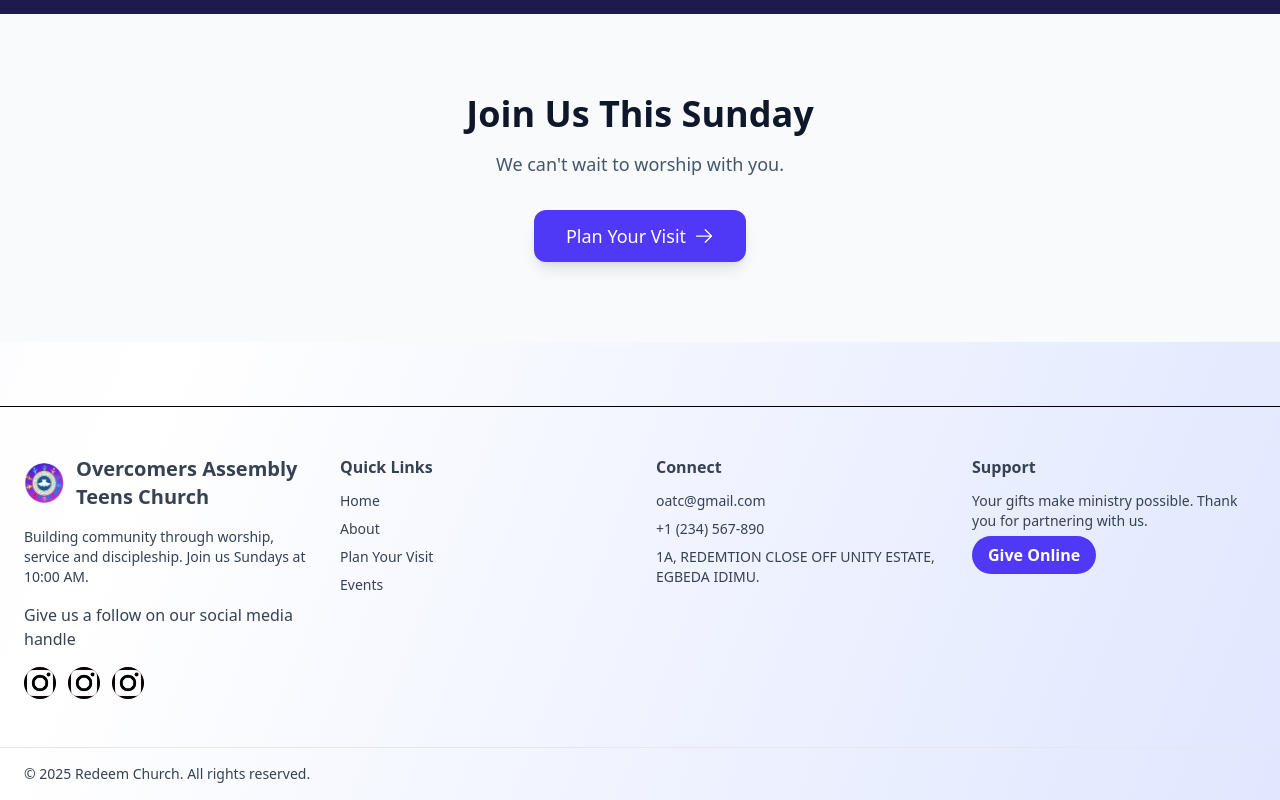
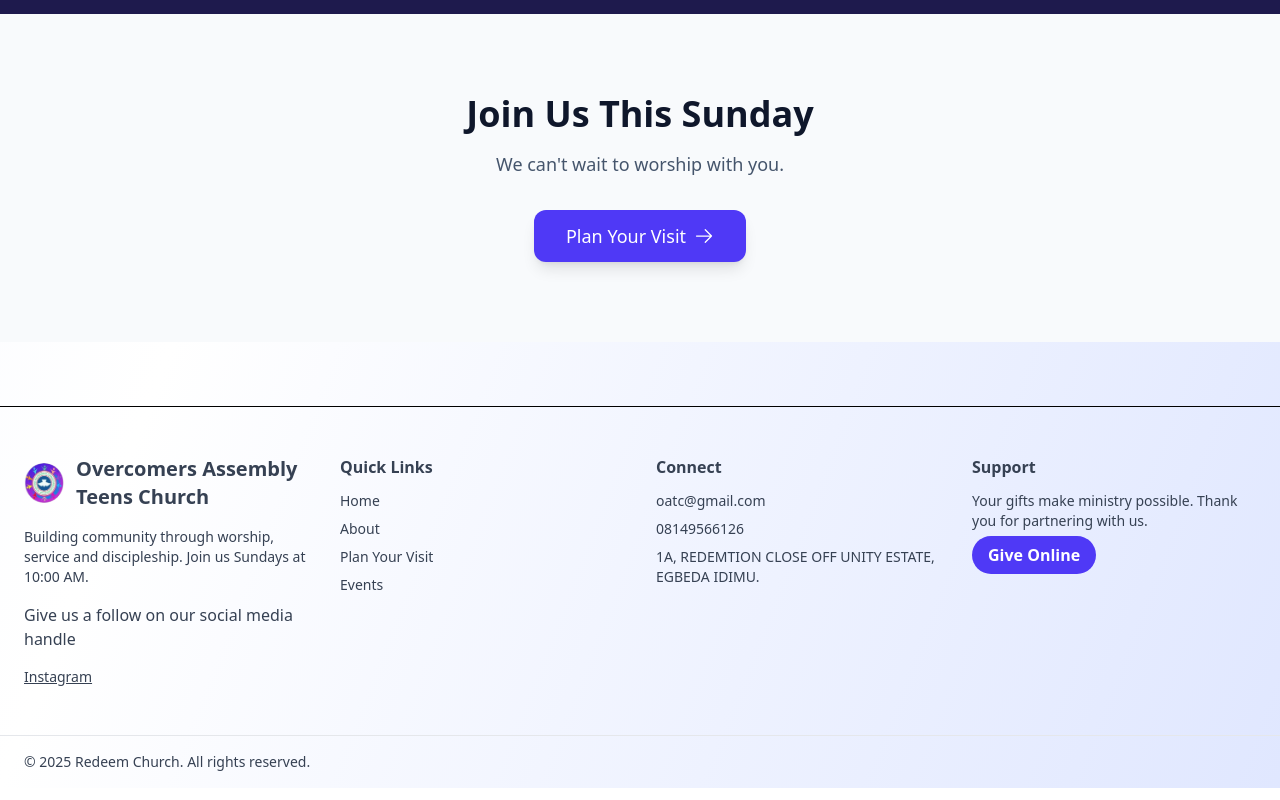
Before and after one commit to 1amGH05T/OATC, a React (Vite) app: page / in a window 1280 px wide. Shown: the part 2510-3310 px from the top of the page. Built offline with nearby package versions, Linux system fonts and the light colour scheme.

Commit message:
final changes

```diff
--- a/components/Footer.jsx
+++ b/components/Footer.jsx
@@ -18,19 +18,7 @@ const Footer = () => {
             rel='noopener noreferrer'
             aria-label="Instagram"
             className="hover:text-indigo-600">
-            <img src="/instagram.png" alt="" className='h-8 w-8 rounded-full bg-red-300'/></a>
-            <a href="https://www.instagram.com/oatc_rccg?igsh=b25jODBldDFsa3hj"
-            target='_blank'
-            rel='noopener noreferrer'
-            aria-label="Instagram"
-            className="hover:text-indigo-600">
-            <img src="/instagram.png" alt="" className='h-8 w-8 rounded-full bg-red-300'/></a>
-            <a href="https://www.instagram.com/oatc_rccg?igsh=b25jODBldDFsa3hj"
-            target='_blank'
-            rel='noopener noreferrer'
-            aria-label="Instagram"
-            className="hover:text-indigo-600">
-            <img src="/instagram.png" alt="" className='h-8 w-8 rounded-full bg-red-300'/></a>
+              <p className='underline'>Instagram</p></a>
           </div>
         </div>
 
@@ -48,7 +36,7 @@ const Footer = () => {
           <h4 className="font-semibold mb-3">Connect</h4>
           <ul className="space-y-2 text-sm">
             <li><a href="mailto:info@redeemchurch.org" className="hover:text-indigo-600">oatc@gmail.com</a></li>
-            <li><a href="tel:+1234567890" className="hover:text-indigo-600">+1 (234) 567-890</a></li>
+            <li><a href="tel:+1234567890" className="hover:text-indigo-600">08149566126</a></li>
             <li className="text-sm">1A, REDEMTION CLOSE OFF UNITY ESTATE, EGBEDA IDIMU.</li>
           </ul>
         </div>
```
